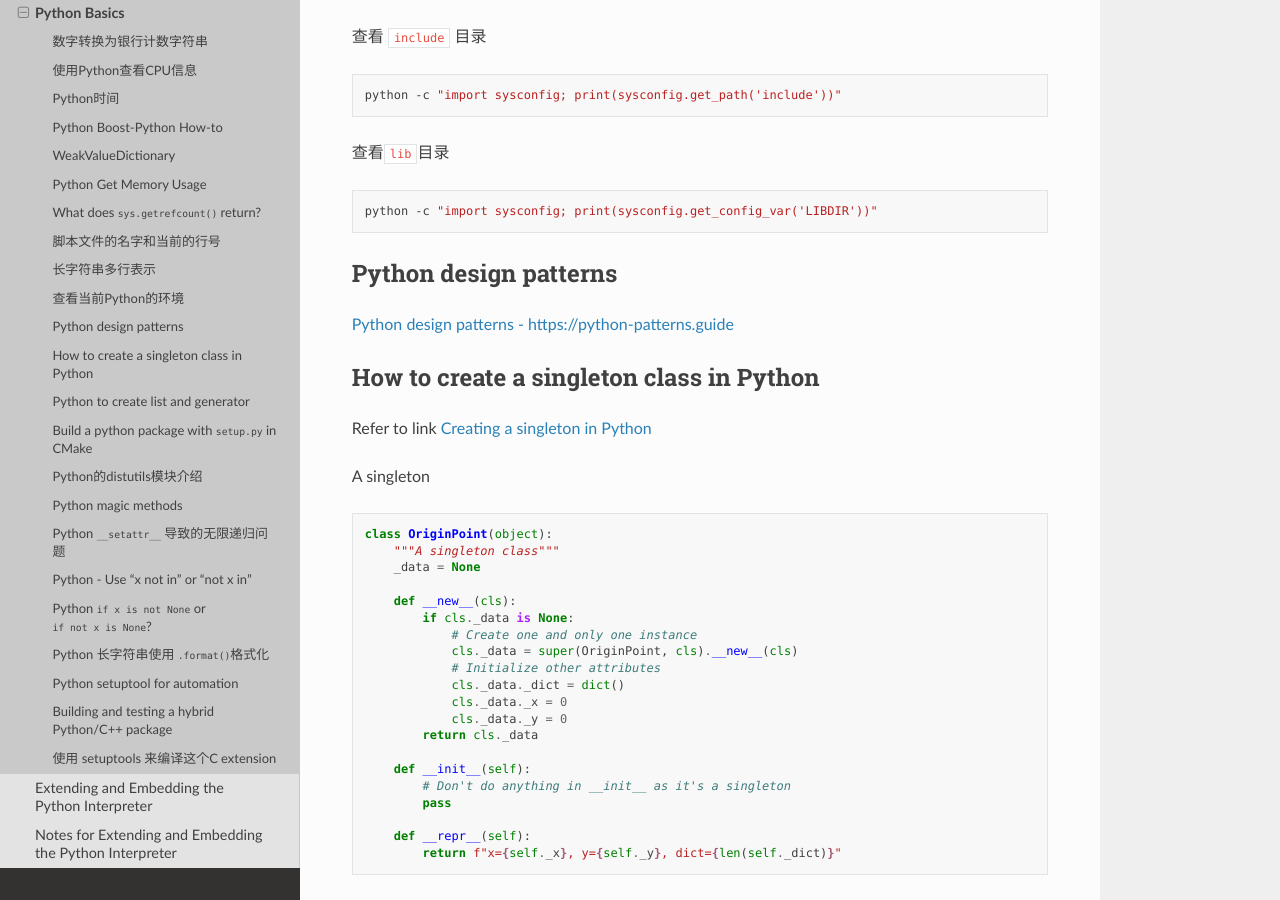
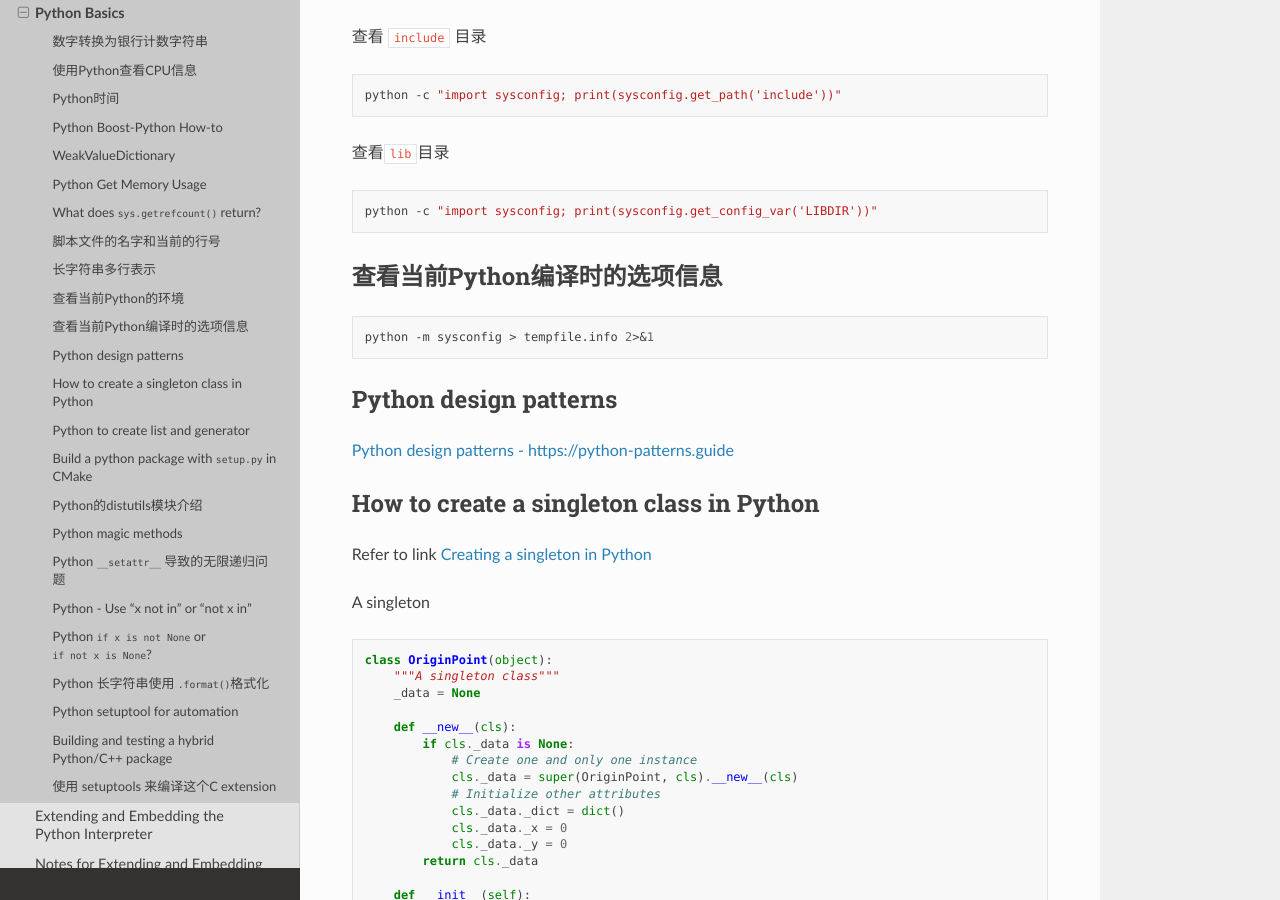
Before and after one commit to Pyrad/pyradnotes, a Sphinx documentation site: the page built from source/Python/pythonbasic.md, in a window 1280 px wide and 900 px high, scrolled down 3337 px. Built offline with Sphinx 7.4.7 and the Read the Docs theme 2.0.0, drawn with Linux system fonts in a browser that asks for light colours.

Commit message:
Python Show compile options for current Python

````diff
--- a/source/Python/pythonbasic.md
+++ b/source/Python/pythonbasic.md
@@ -161,6 +161,12 @@ python -c "import sysconfig; print(sysconfig.get_path('include'))"
 python -c "import sysconfig; print(sysconfig.get_config_var('LIBDIR'))"
 ```
 
+
+## 查看当前Python编译时的选项信息
+
+```shell
+python -m sysconfig > tempfile.info 2>&1
+```
 
 
 ## Python design patterns
````
